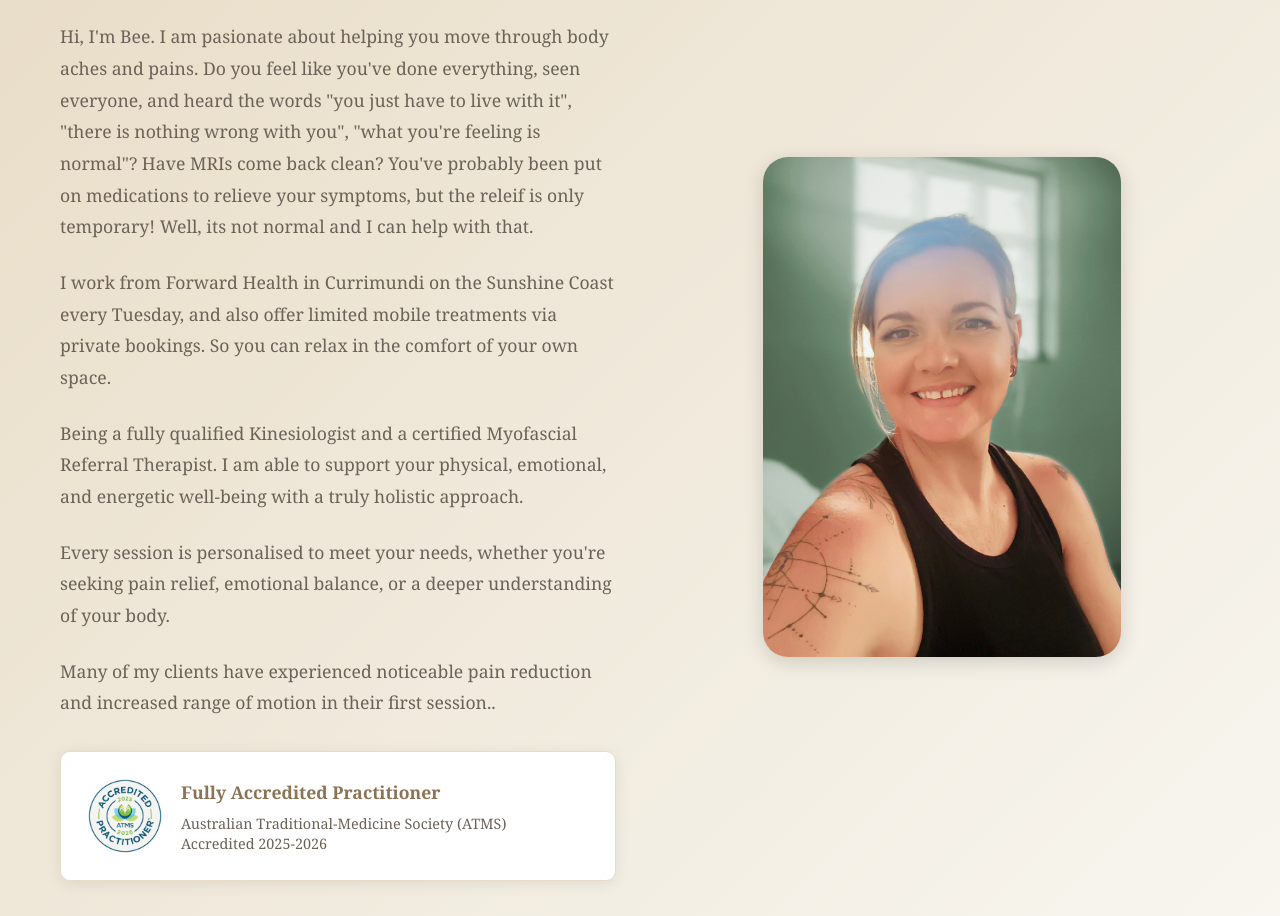
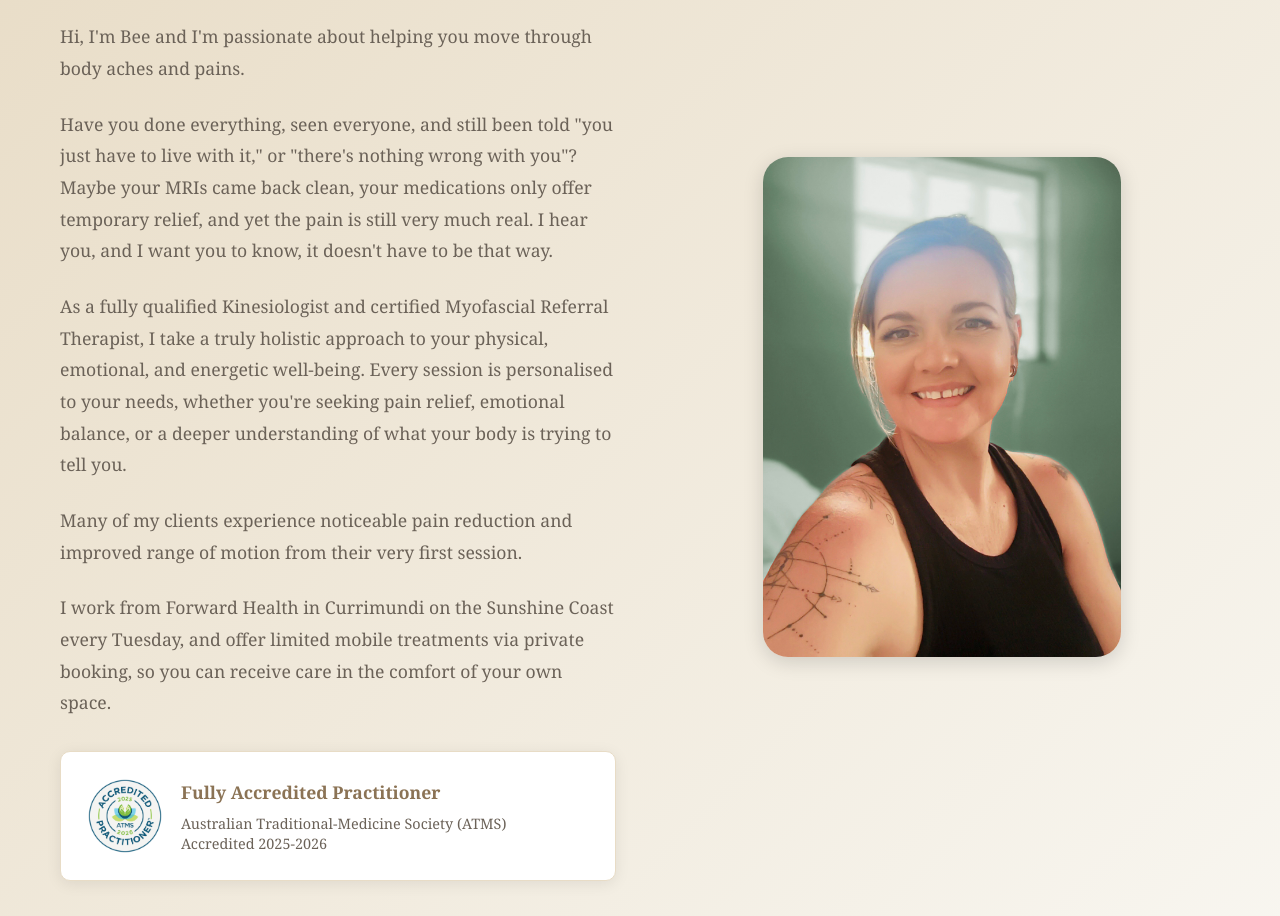
Before and after one commit to BeeNyss/Just-See-Bee, a plain HTML site: page index.html in a window 1280 px wide. Shown: the part 725-1641 px from the top of the page. Drawn offline with Linux system fonts and the light colour scheme.

Commit message:
Update index.html

```diff
--- a/index.html
+++ b/index.html
@@ -89,11 +89,11 @@
             <div class="about-content">
                 <div class="about-text">
                     <h2>About Just See Bee</h2>
-                    <p>Hi, I'm Bee. I am pasionate about helping you move through body aches and pains. Do you feel like you've done everything, seen everyone, and heard the words "you just have to live with it", "there is nothing wrong with you", "what you're feeling is normal"? Have MRIs come back clean? You've probably been put on medications to relieve your symptoms, but the releif is only temporary! Well, its not normal and I can help with that.
-                    <p>I work from Forward Health in Currimundi on the Sunshine Coast every Tuesday, and also offer limited mobile treatments via private bookings. So you can relax in the comfort of your own space.</p>
-                    <p>Being a fully qualified Kinesiologist and a certified Myofascial Referral Therapist. I am able to support your physical, emotional, and energetic well-being with a truly holistic approach.</p>
-                    <p>Every session is personalised to meet your needs, whether you're seeking pain relief, emotional balance, or a deeper understanding of your body.</p>
-                    <p>Many of my clients have experienced noticeable pain reduction and increased range of motion in their first session..</p>
+                    <p>Hi, I'm Bee and I'm passionate about helping you move through body aches and pains.<p/>
+                    <p>Have you done everything, seen everyone, and still been told "you just have to live with it," or "there's nothing wrong with you"? Maybe your MRIs came back clean, your medications only offer temporary relief, and yet the pain is still very much real. I hear you, and I want you to know, it doesn't have to be that way.</p>
+                    <p>As a fully qualified Kinesiologist and certified Myofascial Referral Therapist, I take a truly holistic approach to your physical, emotional, and energetic well-being. Every session is personalised to your needs, whether you're seeking pain relief, emotional balance, or a deeper understanding of what your body is trying to tell you.</p>
+                    <p>Many of my clients experience noticeable pain reduction and improved range of motion from their very first session.</p>
+                    <p>I work from Forward Health in Currimundi on the Sunshine Coast every Tuesday, and offer limited mobile treatments via private booking, so you can receive care in the comfort of your own space.</p>
                     <div class="credentials">
                         <img src="ATMSLogo.png" alt="ATMS Accredited Practitioner 2025-2026" onerror="this.style.display='none';">
                         <div class="credentials-text">
```
